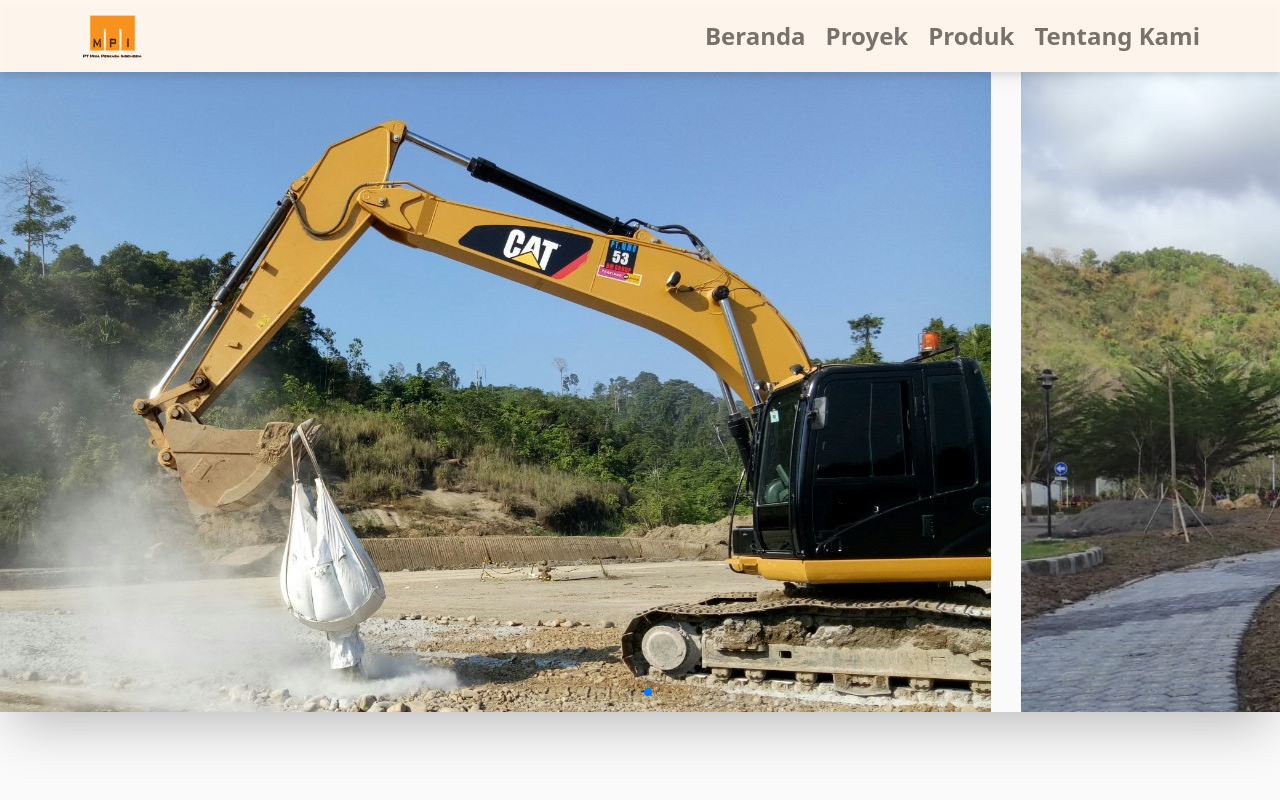
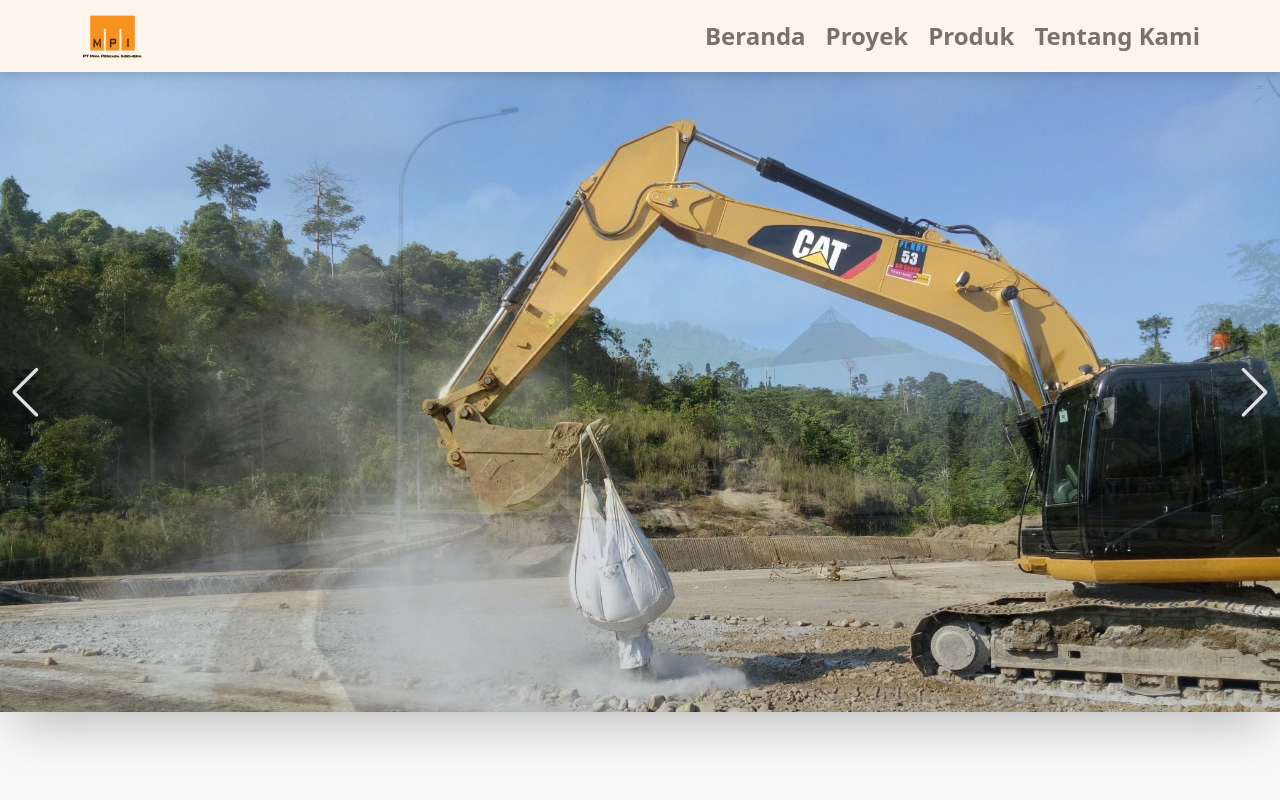
Before and after one commit to ahmadrifqib/mpi-nuxt, a Nuxt app: page / in a window 1280 px wide. Shown: the top 800 px of the page. Built offline with nearby package versions, Linux system fonts and the light colour scheme.

Commit message:
edit SwiperSlider

```diff
--- a/pages/index.vue
+++ b/pages/index.vue
@@ -2,7 +2,12 @@
 	<div>
 		<div class="relative flex items-center content-center justify-center w-auto h-full">
 			<swiper
-				class="z-0 items-center content-center w-full mx-10 text-center shadow-2xl"
+				:style="{
+					'--swiper-navigation-color': '#DFE0DF',
+					'--swiper-pagination-color': '#DFE0DF',
+					'--swiper-navigation-size': '50px',
+				}"
+				class="z-0 items-center content-center w-full mx-10 text-center shadow-2xl mySwiper"
 				style="height: 40rem"
 				:spaceBetween="30"
 				:centeredSlides="true"
@@ -10,18 +15,19 @@
 					delay: 5000,
 					disableOnInteraction: false,
 				}"
-				:pagination="{
-					clickable: true,
-				}"
+				:effect="'fade'"
+				:navigation="true"
+				:loop="true"
+				:modules="modules"
 			>
 				<swiper-slide
-					><img class="object-cover object-center w-screen h-screen" src="~~/assets/mixa01.jpeg" alt="random"
+					><img class="object-cover object-center w-screen h-screen" src="~~/assets/mixa01.jpeg"
 				/></swiper-slide>
 				<swiper-slide
-					><img class="object-cover object-center w-screen h-screen" src="~~/assets/mixa02.jpeg" alt="random"
+					><img class="object-cover object-center w-screen h-screen" src="~~/assets/mixa02.jpeg"
 				/></swiper-slide>
 			</swiper>
-			<div class="bottom-0 left-0 z-10 hidden w-16 h-16 bg-white">asd</div>
+			<!-- <div class="bottom-0 left-0 z-10 hidden w-16 h-16 bg-white">asd</div> -->
 		</div>
 		<div
 			class="flex flex-col-reverse items-stretch justify-center w-auto py-20 space-x-4 tracking-wide md:py-24 lg:py-36 lg:flex-row"
@@ -54,7 +60,8 @@
 			</div>
 			<iframe
 				src="https://www.google.com/maps/embed?pb=!1m14!1m8!1m3!1d505.1341227572045!2d106.70406578313826!3d-6.274443064078472!3m2!1i1024!2i768!4f13.1!3m3!1m2!1s0x0%3A0x776d5184b4a01d34!2sPT%20Mixa%20Perkasa%20Indonesia!5e0!3m2!1sid!2sid!4v1643777627807!5m2!1sid!2sid"
-				class="w-full border-none h-96"
+				class="w-full border-none"
+				style="height: 32rem"
 				allowfullscreen=""
 				loading="lazy"
 			></iframe>
@@ -64,20 +71,26 @@
 
 <script lang="js">
 	import { Swiper, SwiperSlide } from "swiper/vue";
-	// import Swiper core and required modules
-	import SwiperCore, { Autoplay, Pagination } from "swiper";
+	// import Swiper core and required modules SwiperCore,
+	import { EffectFade, Autoplay, Navigation } from "swiper";
 
 	// install Swiper modules
-	SwiperCore.use([Autoplay, Pagination]);
+	// SwiperCore.use([Autoplay]);
 
 	import "swiper/css";
-	// import "swiper/css/navigation";
-	import "swiper/css/pagination";
+	import "swiper/css/effect-fade";
+	import "swiper/css/navigation";
+	// import "swiper/css/pagination";
 
 	export default {
 		components: {
 			Swiper,
 			SwiperSlide,
+		},
+		setup() {
+			return {
+				modules: [Autoplay, EffectFade, Navigation],
+			};
 		},
 		data() {
 			return {};
```
Also changed, not shown: package.json (+6 -6 lines), 1 other file (tests, documents, lock files or other folders).
